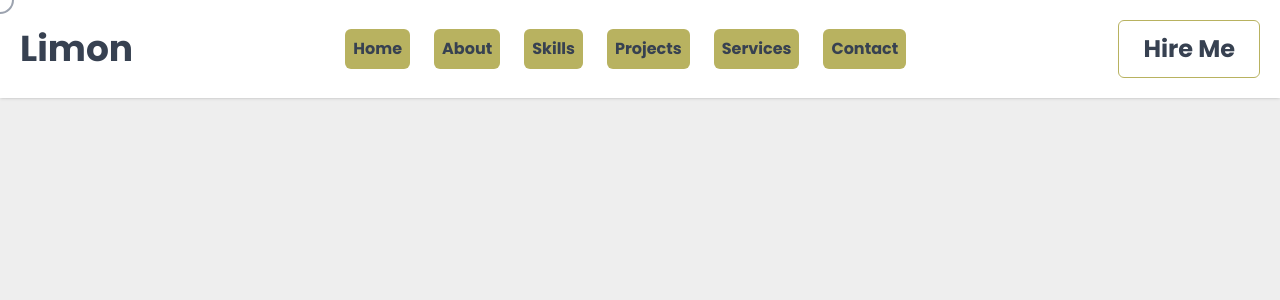
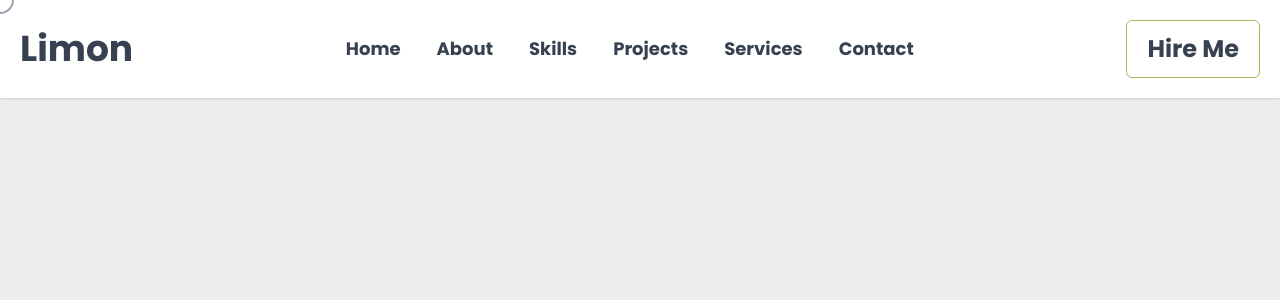
Before and after one commit to Limon-sheikh/My-portfolio, a React (Vite) app in the folder my-website/: page / in a window 1280 px wide. Shown: the top 300 px of the page. Built offline with nearby package versions, Linux system fonts and the light colour scheme.

Commit message:
navber all device responsive

```diff
--- a/my-website/src/components/Button.jsx
+++ b/my-website/src/components/Button.jsx
@@ -35,13 +35,11 @@ const Button = () => {
     //   };
     // end
 
-    //         {title}
-    //         {icon && <span className="ml-1 font-bold text-[25px]">{icon}</span>}
 
 
     return (
         <button onMouseMove={handleMouseMove} onMouseLeave={handleMouseLeave}
-            className={`text-gray-700 px-6 py-3 rounded-md capitalize font-bold border-accent text-2xl
+            className={`text-gray-700 md:text-xl lg:text-2xl md:px-4 md:py-2 xl:px-5 xl:py-3 rounded-md capitalize font-bold border-accent
                 transition-all duration-150 ease-linear border hidden md:block `}
             style={{transform: `translate(${position.x}px, ${position.y}px)`}}>
                 hire me
--- a/my-website/src/components/Logo.jsx
+++ b/my-website/src/components/Logo.jsx
@@ -4,7 +4,7 @@
 const Logo = () => {
     return (
         <>
-            <a href="/" className="text-3xl md:text-4xl font-bold text-gray-700 text-gray-700">Limon</a>
+            <a href="/" className="text-2xl md:text-3xl xl:text-4xl font-bold text-gray-700 text-gray-700">Limon</a>
         </>
     );
 };
--- a/my-website/src/components/NavLinks.jsx
+++ b/my-website/src/components/NavLinks.jsx
@@ -6,12 +6,13 @@ const NavLinks = ({ isOpen }) => {
   console.log(open);
 
   return (
-    <ul className={`flex flex-col md:flex-row md:items-center gap-2 md:gap-6 md:bg-transparent md:static absolute top-20 left-0 w-full
-        md:w-auto p-4 md:p-0 transition-all duration-300 ease-in-out ${isOpen ? 'block' : 'hidden'} md:flex `}>
+    <ul className={`flex flex-col p-4 absolute top-20 left-0 w-full gap-2 transition-all duration-300 ease-in-out
+      md:flex-row md:items-center md:bg-transparent md:static md:w-auto md:p-0 md:gap-0 lg:gap-5 ${isOpen ? 'block' : 'hidden'} md:flex `}>
         {List.map((link) => (
             <li key={link.id}>
             <a href={link.path}
-              className="text-gray-700 hover:text-accent bg-accent rounded-md p-2 inline-block duration-300 w-full text-center font-bold">
+              className="text-gray-700 p-2 hover:text-accent bg-accent rounded-md inline-block duration-300 w-full text-center
+              font-bold text-md md:bg-transparent md:p-2 lg:text-lg">
               {link.name}
             </a>
             </li>
```
